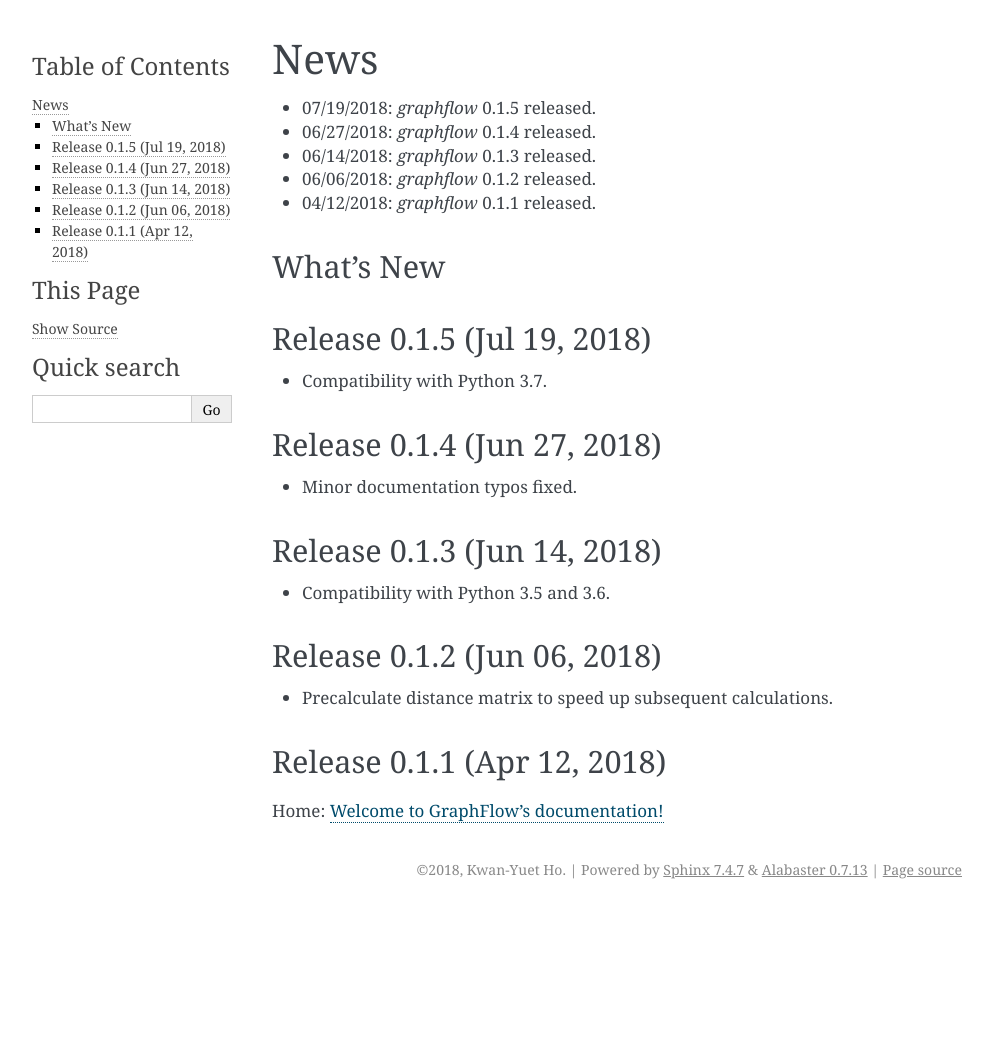
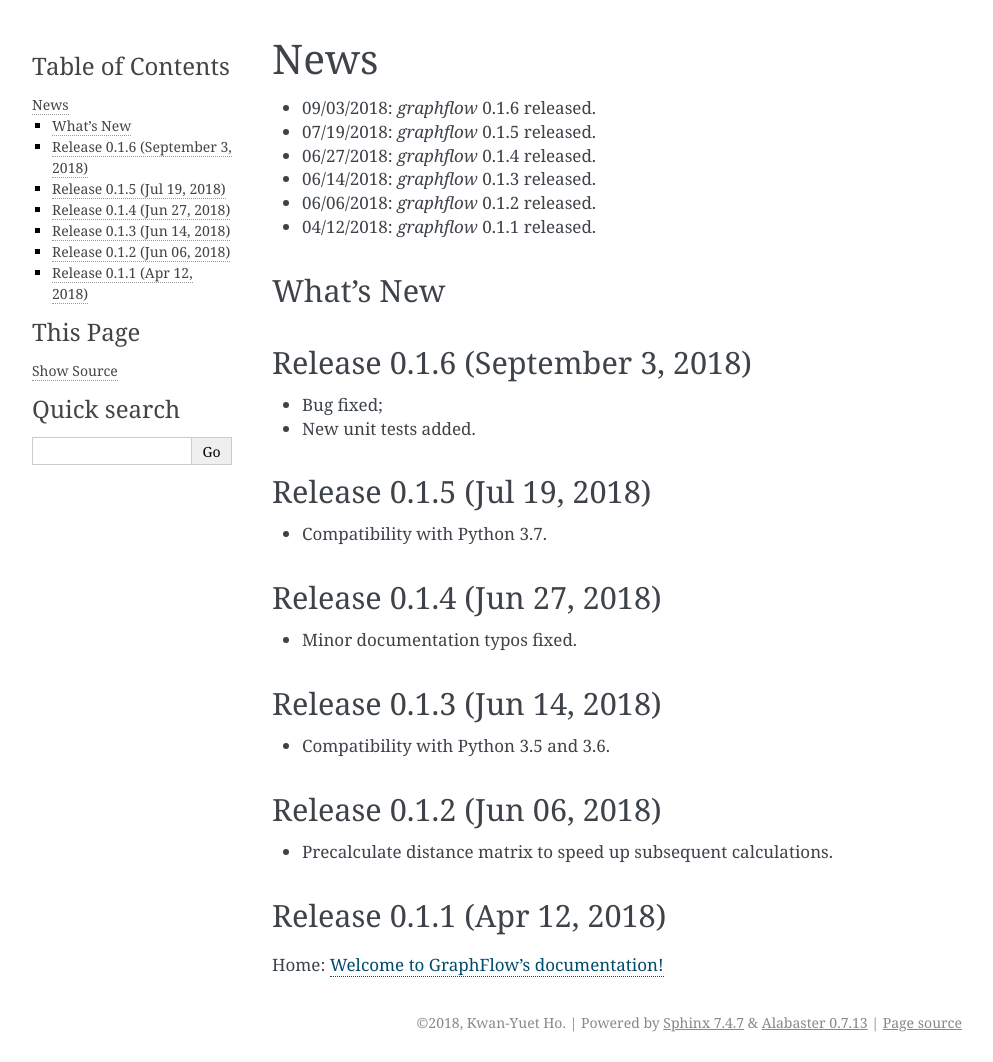
Before and after one commit to stephenhky/GraphFlow, a Sphinx documentation site: the page built from doc/source/news.rst, in a window 1280 px wide. Shown: the whole page, without its empty margins (148-1141 px from the left). Built offline with Sphinx 7.4.7, drawn with Linux system fonts in a browser that asks for light colours; before the commit the page ends 909 px from its top, so only the background shows below that.

Commit message:
release 0.1.6

```diff
--- a/doc/source/news.rst
+++ b/doc/source/news.rst
@@ -1,6 +1,7 @@
 News
 ====
 
+* 09/03/2018: `graphflow` 0.1.6 released.
 * 07/19/2018: `graphflow` 0.1.5 released.
 * 06/27/2018: `graphflow` 0.1.4 released.
 * 06/14/2018: `graphflow` 0.1.3 released.
@@ -9,6 +10,12 @@
 
 What's New
 ----------
+
+Release 0.1.6 (September 3, 2018)
+---------------------------------
+
+* Bug fixed;
+* New unit tests added.
 
 Release 0.1.5 (Jul 19, 2018)
 ----------------------------
--- a/setup.py
+++ b/setup.py
@@ -10,7 +10,7 @@
 
 
 setup(name='graphflow',
-      version="0.1.5",
+      version="0.1.6",
       description="Algorithms for Graph Flow Analysis",
       long_description="Numerical routines for analyzing data represented by graphs",
       classifiers=[
```
Also changed, not shown: README.md (+1 -0 lines).
